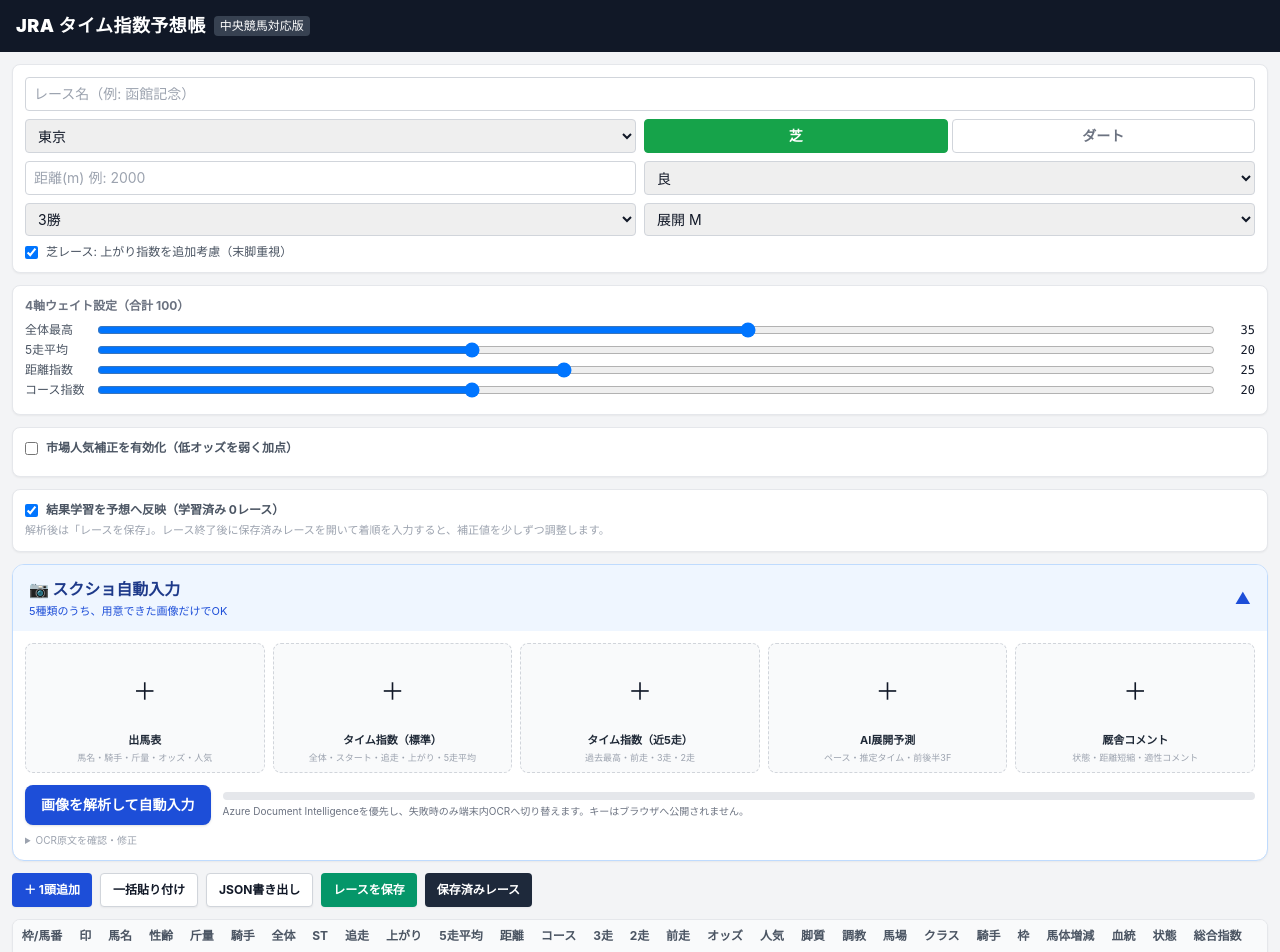
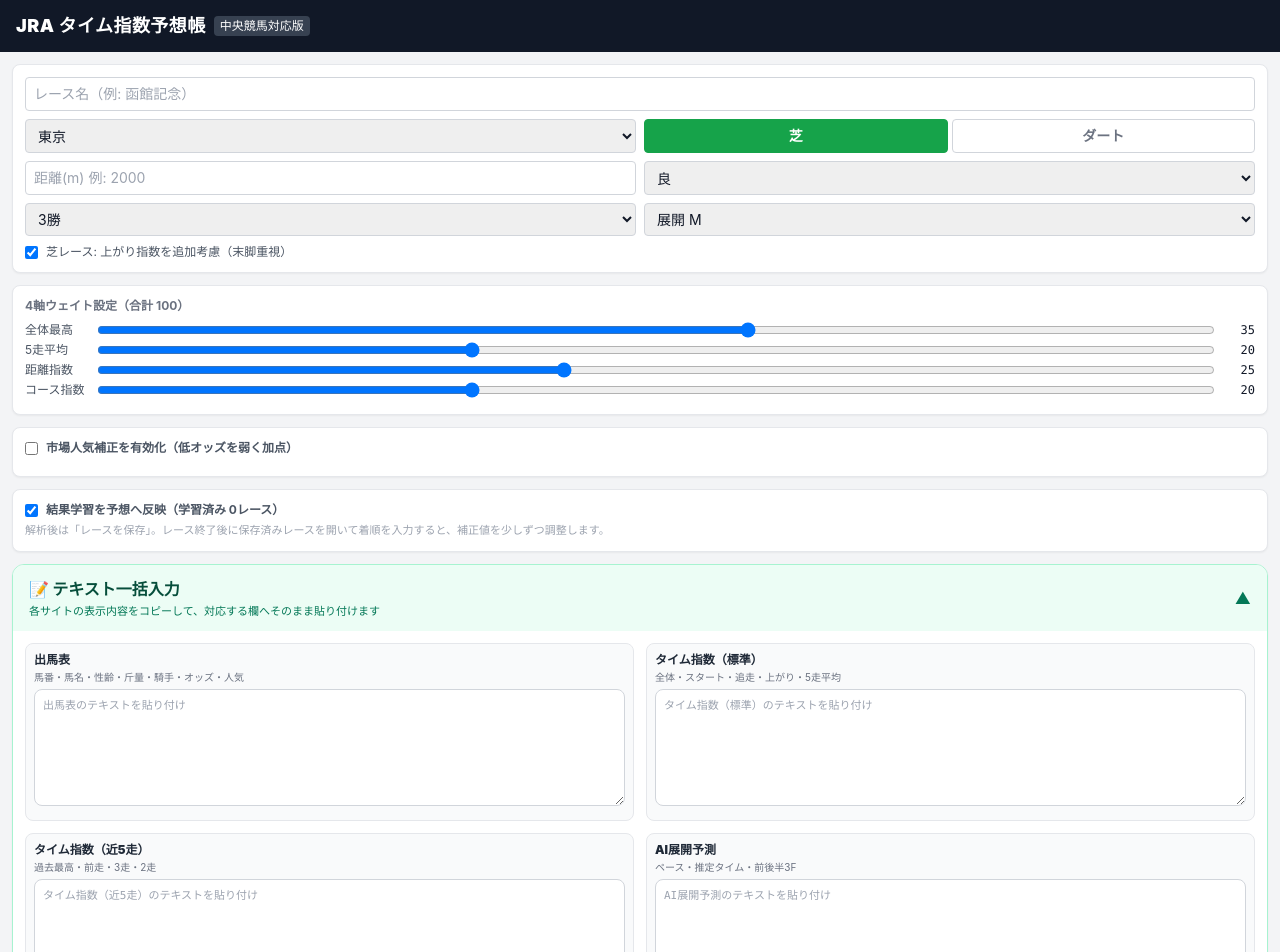
Before and after one commit to iidasenpai/JRA-AI, a React (Vite) app: page / in a window 1280 px wide. Shown: the top 952 px of the page. Built offline with nearby package versions, Linux system fonts and the light colour scheme.

Commit message:
Add files via upload

```diff
--- a/src/JRAPredictionTool.tsx
+++ b/src/JRAPredictionTool.tsx
@@ -102,7 +102,7 @@ export default function JRAPredictionTool() {
   const [scanOpen, setScanOpen] = useState(true);
   const [scanFiles, setScanFiles] = useState({ race: null, standard: null, recent: null, pace: null, comment: null });
   const [scanPreview, setScanPreview] = useState({});
-  const [scanText, setScanText] = useState({ race: "", standard: "", recent: "", pace: "", comment: "" });
+  const [scanText, setScanText] = useState({ race: "", standard: "", recent: "", pace: "", comment: "", training: "" });
   const [azureDebug, setAzureDebug] = useState({});
   const [azureLastError, setAzureLastError] = useState("");
   const [scanProgress, setScanProgress] = useState(0);
@@ -285,13 +285,14 @@ export default function JRAPredictionTool() {
     flash(`${parsed.length}頭を取り込みました`);
   };
 
-  // ---- スクリーンショットOCR ----
+  // ---- テキスト一括入力 ----
   const SCAN_TYPES = [
-    ["race", "出馬表", "馬名・騎手・斤量・オッズ・人気"],
+    ["race", "出馬表", "馬番・馬名・性齢・斤量・騎手・オッズ・人気"],
     ["standard", "タイム指数（標準）", "全体・スタート・追走・上がり・5走平均"],
     ["recent", "タイム指数（近5走）", "過去最高・前走・3走・2走"],
     ["pace", "AI展開予測", "ペース・推定タイム・前後半3F"],
     ["comment", "厩舎コメント", "状態・距離短縮・適性コメント"],
+    ["training", "調教評価", "馬番または馬名と S・A・B・C・D / ◎○▲△×"],
   ];
 
   const selectScanFile = (type, file) => {
@@ -433,6 +434,40 @@ export default function JRAPredictionTool() {
       h.condition = String(commentScore(h.comment));
       if (/距離短縮.*(?:期待|合う|プラス)|短縮.*好材料/.test(h.comment)) h.classFit = String(Math.max(num(h.classFit)||50, 56));
       if (/芝.*(?:合う|問題ない)|ダート.*(?:合う|問題ない)/.test(h.comment)) h.groundFit = String(Math.max(num(h.groundFit)||50, 56));
+    }
+    return list;
+  };
+
+
+  const parseTrainingText = (text, baseList) => {
+    const lines = normalizeOcr(text).split("\n").map((x)=>x.trim()).filter(Boolean);
+    const list = baseList.map((h)=>({ ...h }));
+    const normalizeGrade = (raw) => {
+      const value = String(raw || "").trim().toUpperCase();
+      if (["S","A","B","C","D"].includes(value)) return value;
+      if (["◎","抜群","絶好","非常に良い"].some((x)=>value.includes(x))) return "S";
+      if (["○","良好","好調","上々","動き良い"].some((x)=>value.includes(x))) return "A";
+      if (["▲","順調","まずまず","平行線","普通"].some((x)=>value.includes(x))) return "B";
+      if (["△","一息","やや重い","物足りない"].some((x)=>value.includes(x))) return "C";
+      if (["×","不振","重い","遅れ","低調"].some((x)=>value.includes(x))) return "D";
+      return "";
+    };
+    for (const line of lines) {
+      const gradeMatch = line.match(/(?:^|[\s:：,、|｜])([SABCD])(?:$|[\s:：,、|｜])/i)
+        || line.match(/(◎|○|▲|△|×|抜群|絶好|非常に良い|良好|好調|上々|動き良い|順調|まずまず|平行線|普通|一息|やや重い|物足りない|不振|重い|遅れ|低調)/);
+      const grade = normalizeGrade(gradeMatch?.[1]);
+      if (!grade) continue;
+      const numberMatch = line.match(/^\s*(\d{1,2})(?:\s|番|枠)/);
+      let horse = numberMatch ? list.find((h)=>String(h.umaban)===numberMatch[1]) : null;
+      if (!horse) {
+        const nameCandidates = line.match(/[ァ-ヶー一-龠A-Za-z0-9・･]{2,24}/g) || [];
+        for (const candidate of nameCandidates) {
+          if (["S","A","B","C","D"].includes(candidate.toUpperCase())) continue;
+          horse = findHorse(candidate, list);
+          if (horse) break;
+        }
+      }
+      if (horse) horse.training = grade;
     }
     return list;
   };
@@ -1796,36 +1831,41 @@ export default function JRAPredictionTool() {
         </div>
       )}
 
-      {/* 操作ボタン */}
-      <div className="mx-3 mt-3 bg-white rounded-xl shadow-sm border border-blue-200 overflow-hidden">
-        <button onClick={()=>setScanOpen((v)=>!v)} className="w-full flex items-center justify-between px-4 py-3 bg-blue-50 text-left">
-          <div><div className="font-black text-blue-900">📷 スクショ自動入力</div><div className="text-[11px] text-blue-700 mt-0.5">5種類のうち、用意できた画像だけでOK</div></div>
-          <span className="text-blue-700">{scanOpen ? "▲" : "▼"}</span>
+      {/* テキスト一括入力 */}
+      <div className="mx-3 mt-3 overflow-hidden rounded-xl border border-emerald-200 bg-white shadow-sm">
+        <button onClick={()=>setScanOpen((v)=>!v)} className="flex w-full items-center justify-between bg-emerald-50 px-4 py-3 text-left">
+          <div><div className="font-black text-emerald-900">📝 テキスト一括入力</div><div className="mt-0.5 text-[11px] text-emerald-700">各サイトの表示内容をコピーして、対応する欄へそのまま貼り付けます</div></div>
+          <span className="text-emerald-700">{scanOpen ? "▲" : "▼"}</span>
         </button>
         {scanOpen && <div className="p-3">
-          <div className="grid grid-cols-2 sm:grid-cols-5 gap-2">
-            {SCAN_TYPES.map(([type,label,desc])=><label key={type} className="border border-dashed border-gray-300 rounded-lg p-2 text-center cursor-pointer bg-gray-50 hover:bg-blue-50">
-              <input type="file" accept="image/*" className="hidden" onChange={(e)=>selectScanFile(type,e.target.files?.[0])}/>
-              {scanPreview[type] ? <img src={scanPreview[type]} className="w-full h-20 object-cover rounded mb-1"/> : <div className="h-20 flex items-center justify-center text-2xl">＋</div>}
-              <div className="text-[11px] font-bold text-gray-800">{label}</div>
-              <div className="text-[9px] text-gray-400 mt-0.5">{desc}</div>
-            </label>)}
+          <div className="grid gap-3 sm:grid-cols-2">
+            {SCAN_TYPES.map(([type,label,desc])=><div key={type} className="rounded-lg border border-gray-200 bg-gray-50 p-2">
+              <div className="text-xs font-black text-gray-800">{label}</div>
+              <div className="mb-1 mt-0.5 text-[10px] text-gray-500">{desc}</div>
+              <textarea
+                rows={type === "comment" ? 8 : 6}
+                value={scanText[type]}
+                onChange={(e)=>setScanText((v)=>({...v,[type]:e.target.value}))}
+                placeholder={`${label}のテキストを貼り付け`}
+                className="w-full rounded-lg border border-gray-300 bg-white p-2 text-[11px] font-mono outline-none focus:border-emerald-500"
+              />
+            </div>)}
           </div>
-          <div className="flex items-center gap-3 mt-3">
-            <button disabled={scanBusy} onClick={analyzeScreenshots} className="bg-blue-700 disabled:bg-gray-400 text-white text-sm font-black px-4 py-2.5 rounded-lg shadow">{scanBusy ? "解析中…" : "画像を解析して自動入力"}</button>
-            <div className="flex-1">
-              <div className="h-2 bg-gray-200 rounded overflow-hidden"><div className="h-full bg-blue-600 transition-all" style={{width:`${scanProgress}%`}}/></div>
-              <div className="text-[10px] text-gray-500 mt-1">{scanLog || "Azure Document Intelligenceを優先し、失敗時のみ端末内OCRへ切り替えます。キーはブラウザへ公開されません。"}</div>
-            </div>
+          <div className="mt-3 flex flex-wrap gap-2">
+            <button onClick={()=>{
+              let next=horses.map(h=>({...h}));
+              if(scanText.race) next=parseRaceText(scanText.race,next);
+              if(scanText.standard) next=parseIndexText(scanText.standard,next,false);
+              if(scanText.recent) next=parseIndexText(scanText.recent,next,true);
+              if(scanText.pace) parsePaceText(scanText.pace);
+              if(scanText.comment) next=parseCommentText(scanText.comment,next);
+              if(scanText.training) next=parseTrainingText(scanText.training,next);
+              setHorses(next);
+              flash(`${next.length}頭へテキストを反映しました`);
+            }} className="rounded-lg bg-emerald-600 px-4 py-2.5 text-sm font-black text-white shadow">テキストを一括反映</button>
+            <button onClick={()=>setScanText({race:"",standard:"",recent:"",pace:"",comment:"",training:""})} className="rounded-lg border border-gray-300 bg-white px-3 py-2 text-xs font-bold text-gray-600">入力欄をクリア</button>
           </div>
-          <details className="mt-2"><summary className="text-[10px] text-gray-400 cursor-pointer">OCR原文を確認・修正</summary>
-            <div className="grid sm:grid-cols-2 gap-2 mt-2">{SCAN_TYPES.map(([type,label])=><div key={type}><div className="text-[10px] font-bold mb-1">{label}</div><textarea rows={4} value={scanText[type]} onChange={(e)=>setScanText((v)=>({...v,[type]:e.target.value}))} className="w-full border rounded p-1 text-[9px] font-mono"/></div>)}</div>
-            {azureLastError && <div className="mt-2 rounded border border-red-200 bg-red-50 p-2 text-[10px] text-red-700">Azureエラー: {azureLastError}</div>}
-            <div className="mt-2 flex flex-wrap gap-2">
-              <button onClick={()=>{let next=horses.map(h=>({...h})); if(scanText.race)next=parseRaceText(scanText.race,next); if(scanText.standard)next=parseIndexText(scanText.standard,next,false); if(scanText.recent)next=parseIndexText(scanText.recent,next,true); if(scanText.pace)parsePaceText(scanText.pace); if(scanText.comment)next=parseCommentText(scanText.comment,next); setHorses(next); flash("修正したOCR原文を再反映しました");}} className="bg-green-600 text-white text-xs font-bold px-3 py-2 rounded">修正テキストを再反映</button>
-              <button onClick={downloadAzureDebug} className="bg-slate-700 text-white text-xs font-bold px-3 py-2 rounded">Azure解析JSONを書き出す</button>
-            </div>
-          </details>
+          <div className="mt-2 text-[10px] leading-relaxed text-gray-500">入力できない欄は空のままでOKです。取り込み後は下の表で読み違いだけ修正してください。</div>
         </div>}
       </div>
 
```
